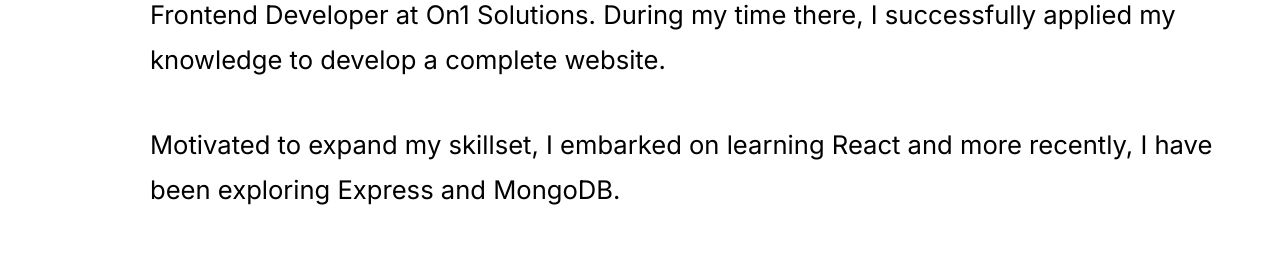
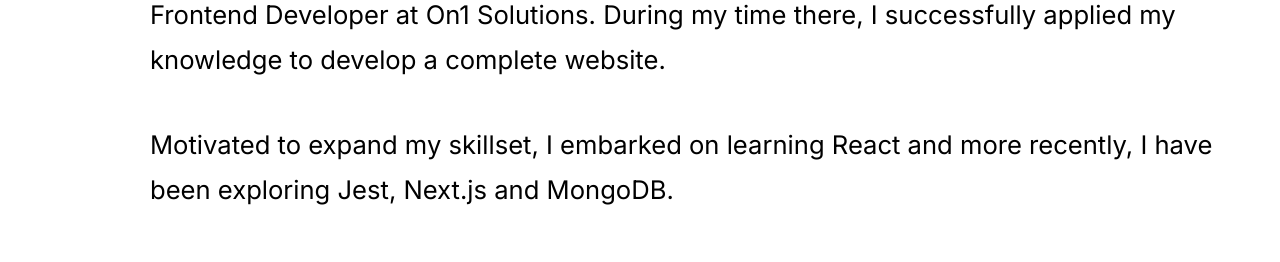
Before and after one commit to KunalP99/kportfoliov2, a React (Create React App) app: page / in a window 1280 px wide. Shown: the part 2620-2882 px from the top of the page. Built offline with nearby package versions, Linux system fonts and the light colour scheme.

Commit message:
feat: update about text

```diff
--- a/src/components/About.js
+++ b/src/components/About.js
@@ -19,15 +19,28 @@ import AboutImg8 from '../images/about/about-img-8.jpg';
 import AboutVid1 from '../images/about/about-vid-1.mp4';
 import AboutVid2 from '../images/about/about-vid-2.mp4';
 
-
 const About = () => {
   return (
-    <section id='about' className="about-container">
+    <section id='about' className='about-container'>
       <h2>About Me</h2>
-      <p>Upon completing my degree in Computer Science from Brunel University, I discovered a keen interest in Web Development. I was fascinated by the challenge of building user-friendly and visually appealing websites.</p>
-      <p>After several months of dedicated study, I started my first position as a freelance Frontend Developer at On1 Solutions. During my time there, I successfully applied my knowledge to develop a complete website.</p>
-      <p>Motivated to expand my skillset, I embarked on learning React and more recently, I have been exploring Express and MongoDB.</p>
-      <p>Dedicated to this craft, I am excited to continue on this journey and see what more this field has to offer.</p>
+      <p>
+        Upon completing my degree in Computer Science from Brunel University, I
+        discovered a keen interest in Web Development. I was fascinated by the
+        challenge of building user-friendly and visually appealing websites.
+      </p>
+      <p>
+        After several months of dedicated study, I started my first position as
+        a freelance Frontend Developer at On1 Solutions. During my time there, I
+        successfully applied my knowledge to develop a complete website.
+      </p>
+      <p>
+        Motivated to expand my skillset, I embarked on learning React and more
+        recently, I have been exploring Jest, Next.js and MongoDB.
+      </p>
+      <p>
+        Dedicated to this craft, I am excited to continue on this journey and
+        see what more this field has to offer.
+      </p>
 
       {/* Creates an infinite slider with autoplay  */}
       <Swiper
@@ -36,16 +49,16 @@ const About = () => {
         slidesPerView={1.8}
         speed={15000}
         simulateTouch={false}
-        breakpoints= {{
+        breakpoints={{
           700: {
-            slidesPerView: 2
+            slidesPerView: 2,
           },
           1000: {
-            slidesPerView: 2.8
+            slidesPerView: 2.8,
           },
           1500: {
-            slidesPerView: 3.8
-          }
+            slidesPerView: 3.8,
+          },
         }}
         autoplay={{
           delay: 1,
@@ -53,8 +66,7 @@ const About = () => {
           disableOnInteraction: false,
         }}
         modules={[Autoplay]}
-        className="about-swiper"
-
+        className='about-swiper'
       >
         <SwiperSlide>
           <img src={AboutImg1} />
```
